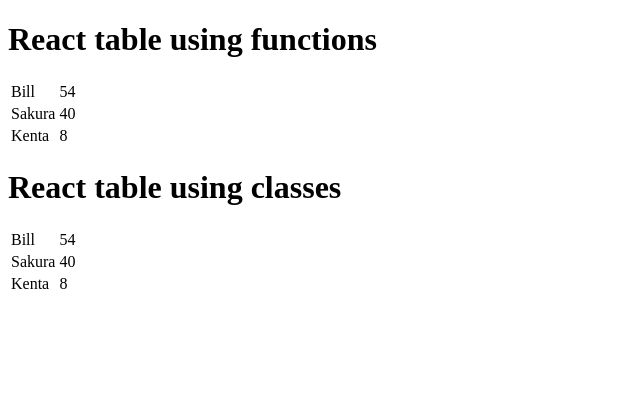
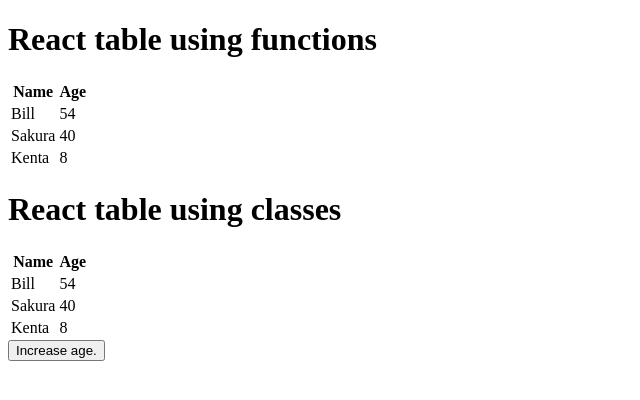
Before and after one commit to wkeese/react-app, a React app: page / in a window 1280 px wide. Shown: the top 400 px of the page, without its empty margins (0-640 px from the left). Built offline with nearby package versions, Linux system fonts and the light colour scheme.

Commit message:
Add example of updating data.

```diff
--- a/src/Row.tsx
+++ b/src/Row.tsx
@@ -1,7 +1,7 @@
 import React from 'react';
 import RowData from "./RowData";
 
-export default function Row ({name, age}: RowData) {
+export default function Row({name, age}: RowData) {
     return (
         <tr>
             <td>{name}</td>
--- a/src/Table.tsx
+++ b/src/Table.tsx
@@ -2,12 +2,21 @@
 import Row from "./Row";
 import RowData from "./RowData";
 
-export default function Table (props: { rows: RowData[] }) {
+export default function Table(props: { rows: RowData[] }) {
     return (
         <table>
+            <thead>
+            <tr>
+                <th>Name</th>
+                <th>Age</th>
+            </tr>
+            </thead>
+
+            <tbody>
             {
-        props.rows.map(row => <Row name={row.name} age={row.age}/>)
+                props.rows.map(row => <Row key={row.name} name={row.name} age={row.age}/>)
             }
+            </tbody>
         </table>
     );
 }
--- a/src/TableAsClass.tsx
+++ b/src/TableAsClass.tsx
@@ -11,10 +11,20 @@
         const rows = this.props.rows;
         return (
             <table>
+                <thead>
+                <tr>
+                    <th>Name</th>
+                    <th>Age</th>
+                </tr>
+                </thead>
+
+                <tbody>
                 {
-            rows.map(row => <RowAsClass name={row.name} age={row.age}/>)
+                    rows.map(row => <RowAsClass key={row.name} name={row.name} age={row.age}/>)
                 }
+                </tbody>
             </table>
         );
+
     }
 }
--- a/src/index.tsx
+++ b/src/index.tsx
@@ -2,22 +2,37 @@
 import ReactDOM from 'react-dom';
 import Table from './Table';
 import TableAsClass from './TableAsClass';
+import RowData from "./RowData";
 
+const rows: RowData[] = [
+    {name: "Bill", age: 54},
+    {name: "Sakura", age: 40},
+    {name: "Kenta", age: 8}
+];
+
+function render() {
     ReactDOM.render(
         <React.StrictMode>
             <h1>React table using functions</h1>
-    <Table rows={ [
-        {name: "Bill", age: 54},
-        {name: "Sakura", age: 40},
-        {name: "Kenta", age: 8}
-    ] } />
+            <Table rows={ rows } />
 
             <h1>React table using classes</h1>
-      <TableAsClass rows={ [
-          {name: "Bill", age: 54},
-          {name: "Sakura", age: 40},
-          {name: "Kenta", age: 8}
-      ] } />
+            <TableAsClass rows={ rows } />
+
+            <button onClick={ageAndRerender}>Increase age.</button>
         </React.StrictMode>,
         document.getElementById('root')
     );
+}
+
+// Initial render.
+render();
+
+// Increase ages and rerender.
+function ageAndRerender () {
+    for (let row of rows) {
+        row.age++;
+    }
+
+    render();
+}
```
Lines whose indentation alone changed are shown as unchanged.
